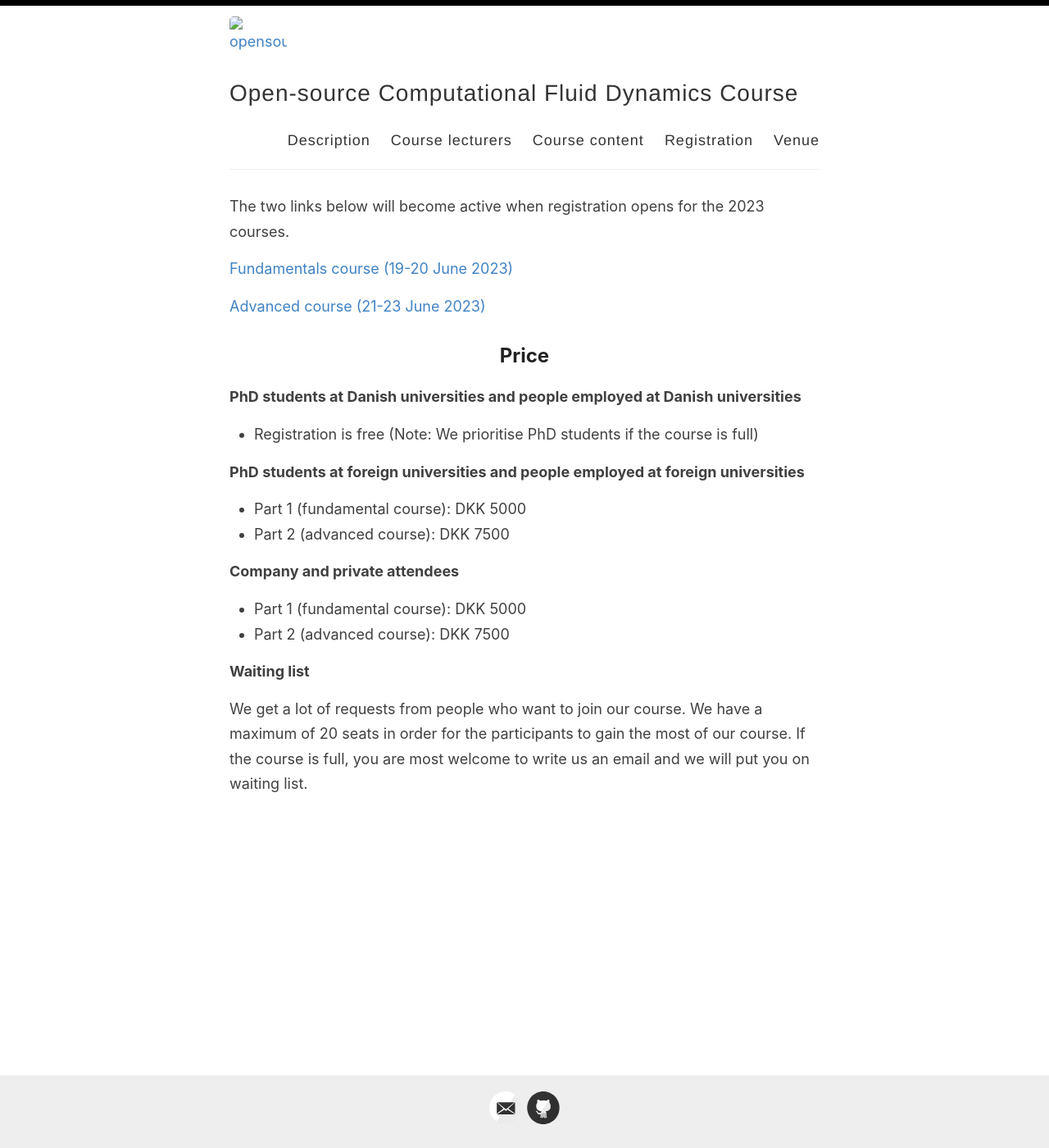
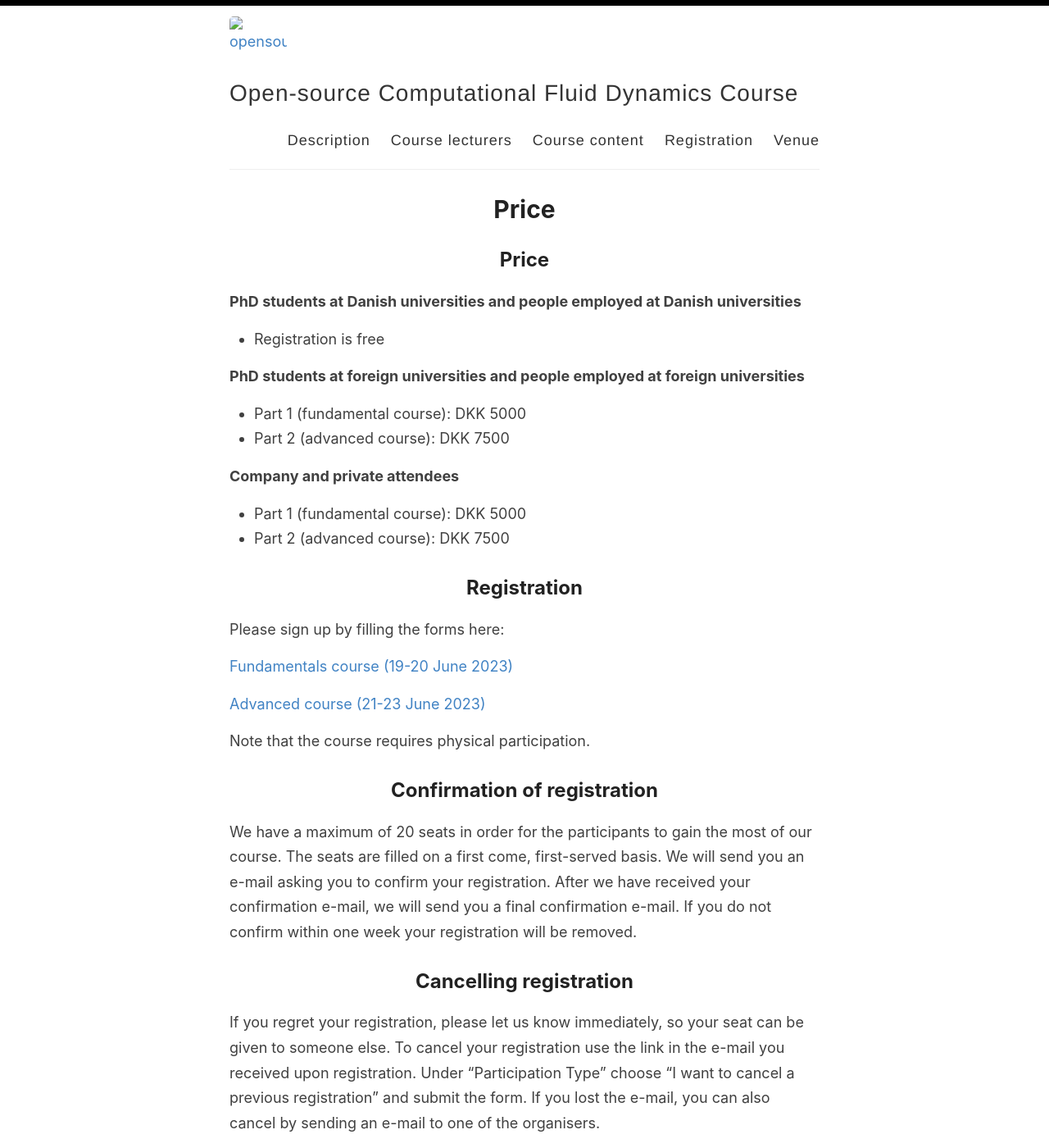
Before and after one commit to OpenSourceCFDCourse/opensourcecfdcourse.github.io, a Jekyll site: the page built from _pages/registration.md, in a window 1280 px wide and 1400 px high. Shown: the whole window at 82% size. Built offline with Jekyll 4.4.1, drawn with Linux system fonts in a browser that asks for light colours; our own code applies the rules of GitHub Pages for plain Markdown files.

Commit message:
Update registration.md

```diff
--- a/_pages/registration.md
+++ b/_pages/registration.md
@@ -4,16 +4,10 @@
 permalink: /registration/
 ---
 
-The two links below will become active when registration opens for the 2023 courses.
-
-[Fundamentals course (19-20 June 2023)]()
-
-[Advanced course (21-23 June 2023)]()
-
 ## Price
 
 **PhD students at Danish universities and people employed at Danish universities**
-- Registration is free (Note: We prioritise PhD students if the course is full)
+- Registration is free
 
 **PhD students at foreign universities and people employed at foreign universities**
 - Part 1 (fundamental course): DKK 5000
@@ -23,6 +17,20 @@
 - Part 1 (fundamental course): DKK 5000
 - Part 2 (advanced course): DKK 7500
 
-**Waiting list**
+## Registration
 
-We get a lot of requests from people who want to join our course. We have a maximum of 20 seats in order for the participants to gain the most of our course. If the course is full, you are most welcome to write us an email and we will put you on waiting list.
+Please sign up by filling the forms here:
+
+[Fundamentals course (19-20 June 2023)](https://forms.gle/L3VHCYKZ1U6KeqES6)
+
+[Advanced course (21-23 June 2023)](https://forms.gle/FFnLx5NYwjSM45RZ7)
+
+Note that the course requires physical participation.
+
+## Confirmation of registration
+
+We have a maximum of 20 seats in order for the participants to gain the most of our course. The seats are filled on a first come, first-served basis. We will send you an e-mail asking you to confirm your registration. After we have received your confirmation e-mail, we will send you a final confirmation e-mail. If you do not confirm  within one week your registration will be removed.
+
+## Cancelling registration
+
+If you regret your registration, please let us know immediately, so your seat can be given to someone else. To cancel your registration use the link in the e-mail you received upon registration. Under "Participation Type" choose "I want to cancel a previous registration" and submit the form. If you lost the e-mail, you can also cancel by sending an e-mail to one of the organisers.
```
